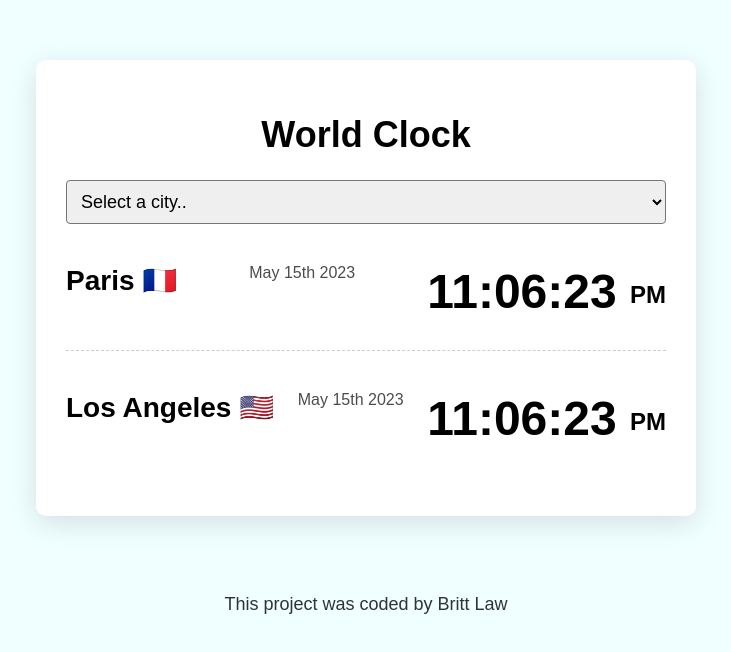
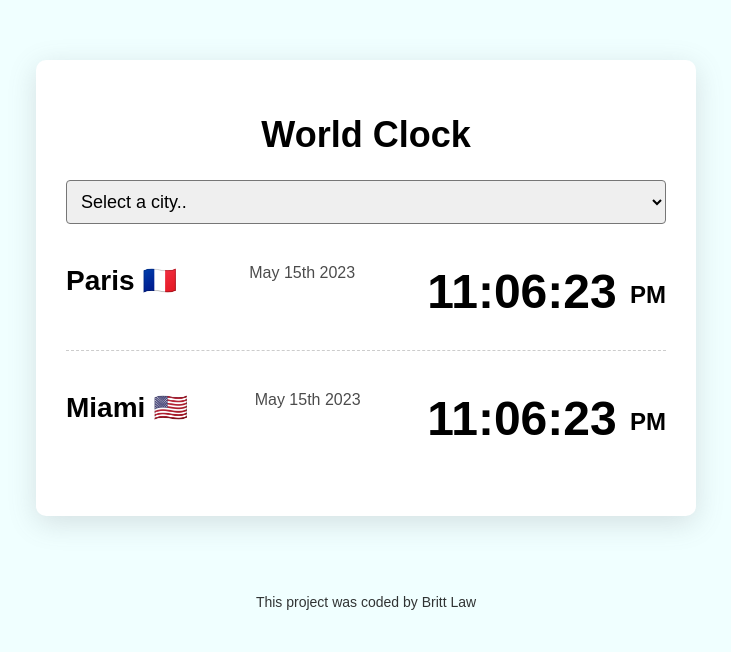
Before and after one commit to brittlaw/world-clock, a plain HTML site: page index.html in a window 1280 px wide. Shown: the whole page, without its empty margins (274-1005 px from the left). Drawn offline with Linux system fonts and the light colour scheme.

Commit message:
small updates to HTML and CSS

```diff
--- a/index.html
+++ b/index.html
@@ -24,7 +24,7 @@
         <div class="time">11:06:23 <small>PM</small> </div>
     </div>
 <div class="city">
-    <h2> Los Angeles 🇺🇸 </h2>
+    <h2> Miami 🇺🇸 </h2>
     <div class="date"> May 15th 2023</div>
     <div class="time">11:06:23 <small>PM</small> </div>
 </div>
--- a/style.css
+++ b/style.css
@@ -61,6 +61,6 @@ select {
 
 footer {
   text-align: center;
-  font-size: 18px;
+  font-size: 14px;
   color: rgba(0, 0, 0, 0.8);
 }
```
